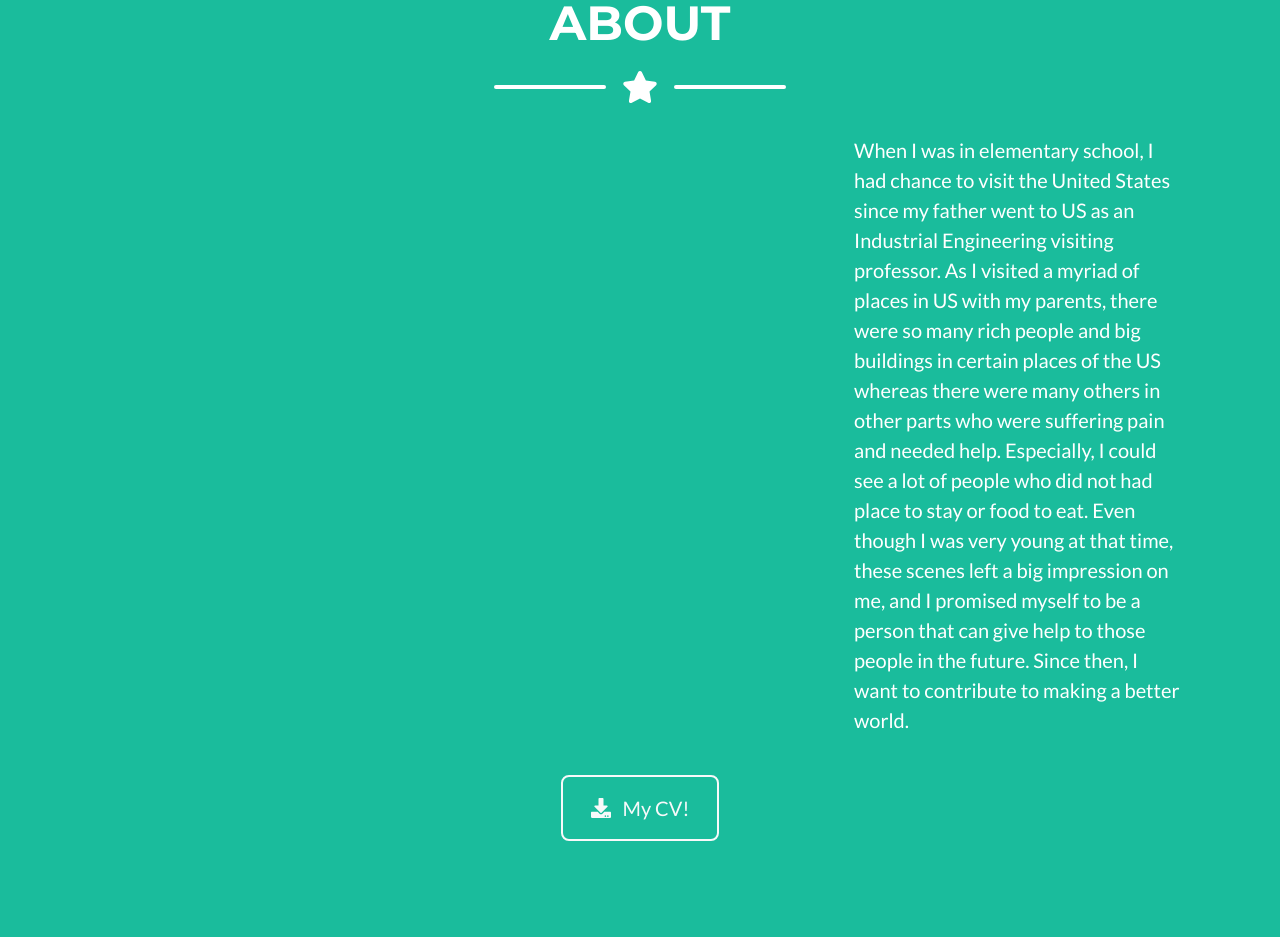
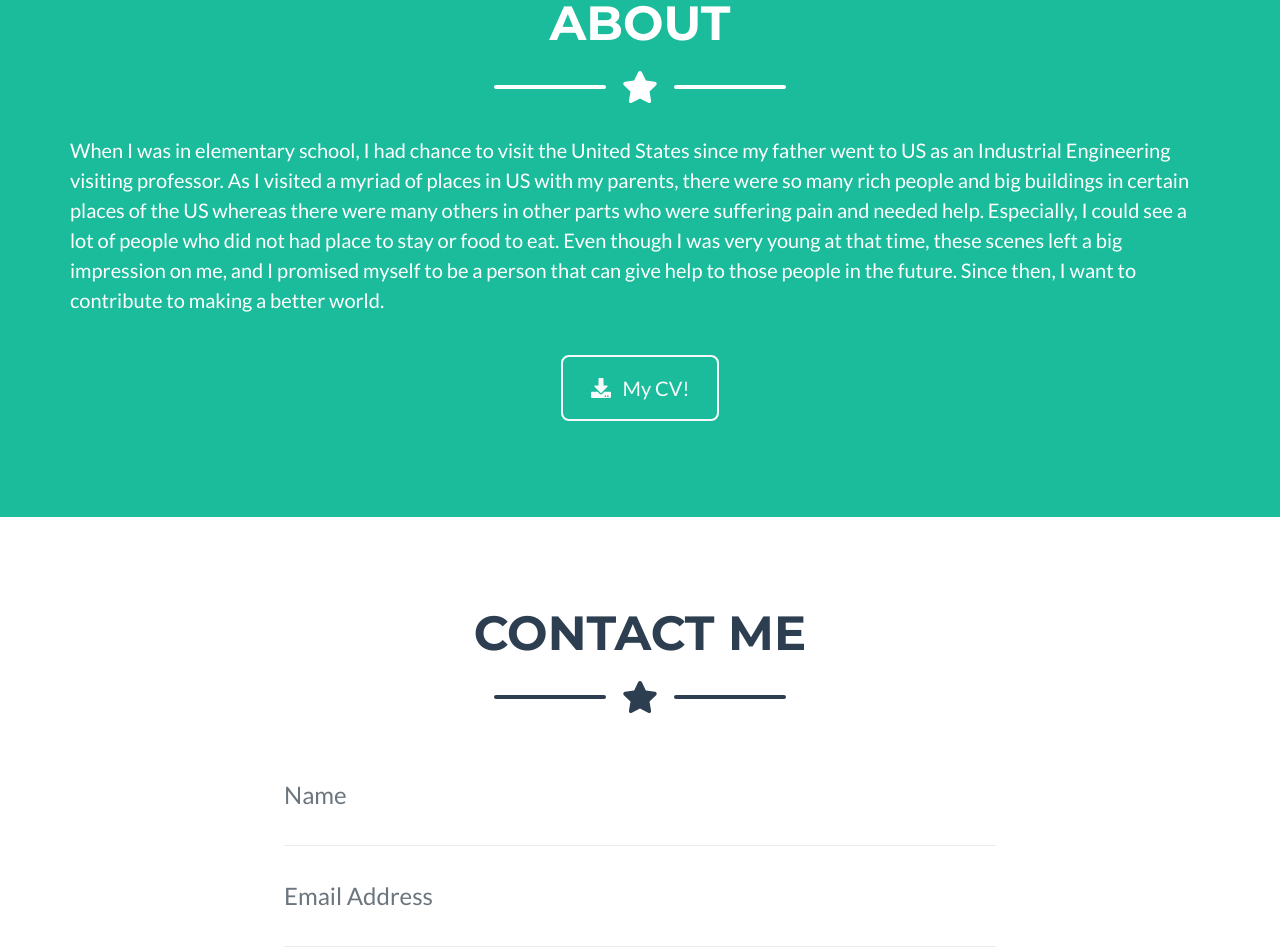
Before and after one commit to RoyKim7/RoyKim.github.io, a plain HTML site: page index.html in a window 1280 px wide. Shown: the part 1793-2744 px from the top of the page. Drawn offline with nearby package versions, Linux system fonts and the light colour scheme.

Commit message:
change in right way?

```diff
--- a/index.html
+++ b/index.html
@@ -134,7 +134,7 @@
                 </div>
                 <!-- About Section Content-->
                 <div class="row">
-                    <div class="col-lg-4 ml-auto"><p class="lead">When I was in elementary school, I had chance to visit the United States since my father went to US as an Industrial Engineering visiting professor. As I visited a myriad of places in US with my parents, there were so many rich people and big buildings in certain places of the US whereas there were many others in other parts who were suffering pain and needed help. Especially, I could see a lot of people who did not had place to stay or food to eat. Even though I was very young at that time, these scenes left a big impression on me, and I promised myself to be a person that can give help to those people in the future. Since then, I want to contribute to making a better world.</p></div>
+                    <div class="col-lg-0 ml-auto"><p class="lead">When I was in elementary school, I had chance to visit the United States since my father went to US as an Industrial Engineering visiting professor. As I visited a myriad of places in US with my parents, there were so many rich people and big buildings in certain places of the US whereas there were many others in other parts who were suffering pain and needed help. Especially, I could see a lot of people who did not had place to stay or food to eat. Even though I was very young at that time, these scenes left a big impression on me, and I promised myself to be a person that can give help to those people in the future. Since then, I want to contribute to making a better world.</p></div>
                 </div>
                 <!-- About Section Button-->
                 <div class="text-center mt-4">
```
